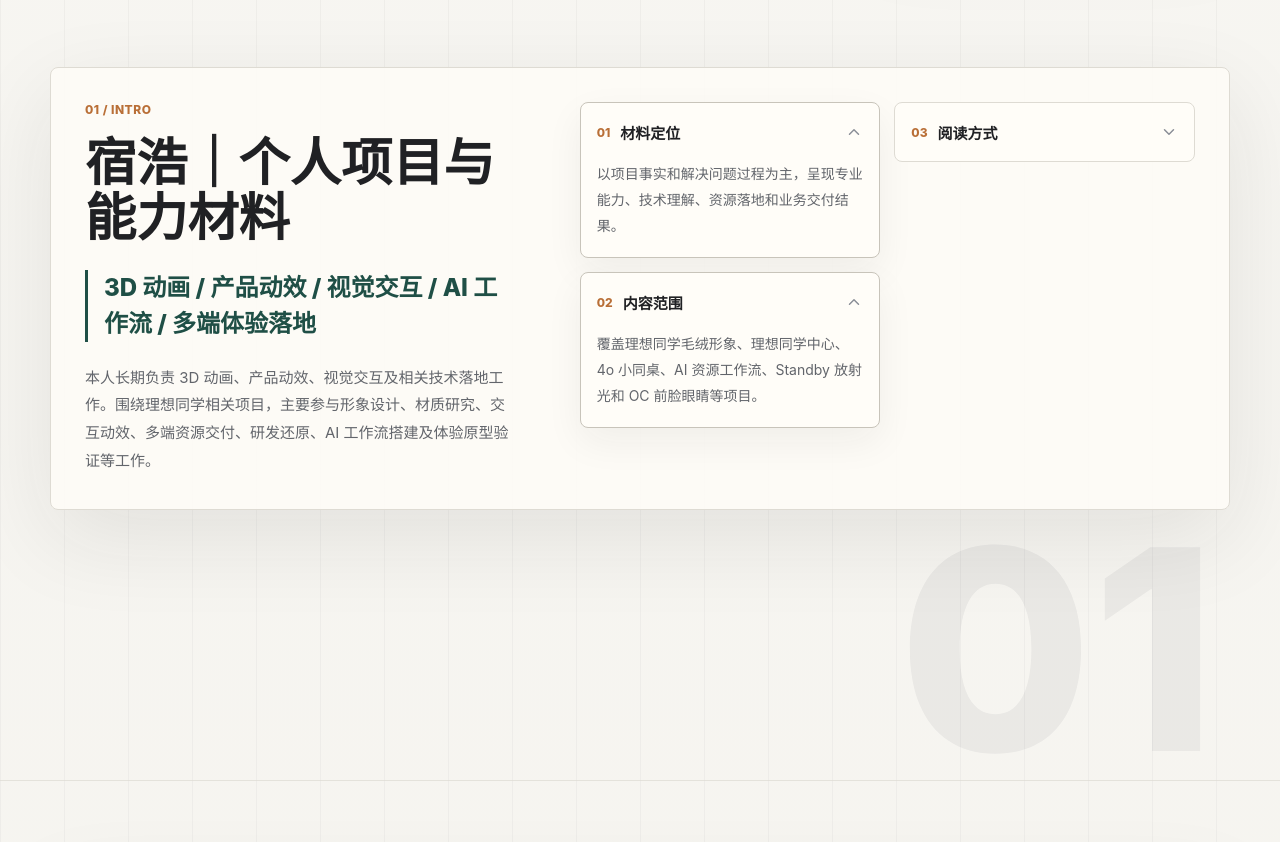
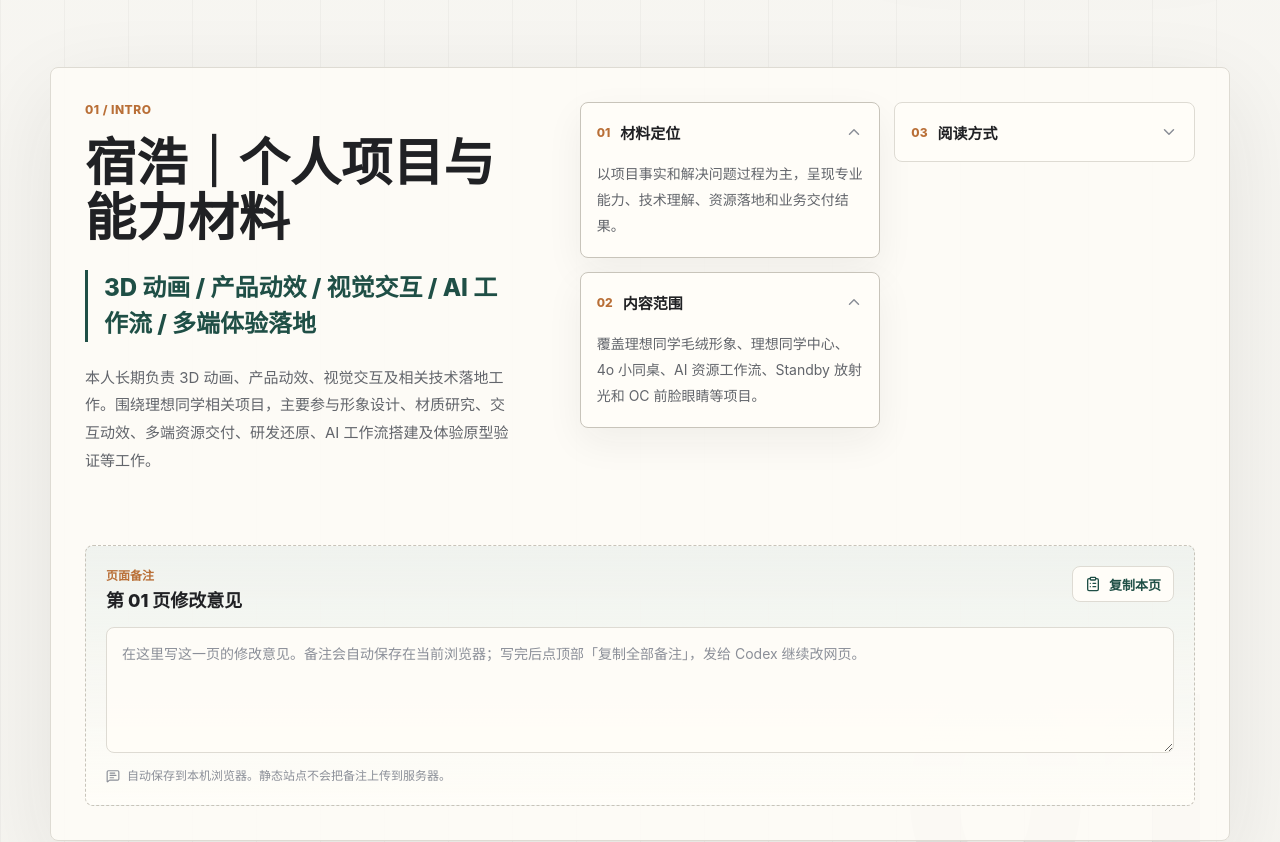
Before and after one commit to soonoi1/suhaowork, a React (Vite) app: page / in a window 1280 px wide. Shown: the part 820-1662 px from the top of the page. Built offline with nearby package versions, Linux system fonts and the light colour scheme.

Commit message:
Add per-page review notes

```diff
--- a/src/App.jsx
+++ b/src/App.jsx
@@ -1,10 +1,13 @@
-import { useMemo, useState } from "react";
+import { useEffect, useMemo, useState } from "react";
 import {
   ArrowUpRight,
   ChevronDown,
   CircleDot,
+  ClipboardCheck,
+  ClipboardList,
   Layers3,
   Menu,
+  MessageSquareText,
   X,
 } from "lucide-react";
 
@@ -404,6 +407,42 @@ function pad(value) {
   return String(value).padStart(2, "0");
 }
 
+const NOTES_STORAGE_KEY = "suhaowork-review-notes-v1";
+
+function loadStoredNotes() {
+  if (typeof window === "undefined") return {};
+
+  try {
+    const saved = window.localStorage.getItem(NOTES_STORAGE_KEY);
+    return saved ? JSON.parse(saved) : {};
+  } catch {
+    return {};
+  }
+}
+
+function formatAllNotes(notes) {
+  const filledNotes = pages
+    .map((page, index) => ({
+      index,
+      title: page.title,
+      note: (notes[index] || "").trim(),
+    }))
+    .filter((item) => item.note);
+
+  if (!filledNotes.length) {
+    return "当前没有填写任何页面备注。";
+  }
+
+  return filledNotes
+    .map((item) => `第 ${pad(item.index + 1)} 页｜${item.title}\n${item.note}`)
+    .join("\n\n---\n\n");
+}
+
+function formatPageNote(page, index, note) {
+  const value = note.trim() || "当前页尚未填写备注。";
+  return `第 ${pad(index + 1)} 页｜${page.title}\n${value}`;
+}
+
 function DetailCard({ item, index }) {
   const [open, setOpen] = useState(index < 2);
 
@@ -423,7 +462,33 @@ function DetailCard({ item, index }) {
   );
 }
 
-function PageSection({ page, index }) {
+function NotesPanel({ page, index, note, onNoteChange, onCopyNote, copied }) {
+  return (
+    <aside className="notes-panel" aria-label={`第 ${pad(index + 1)} 页备注`}>
+      <div className="notes-head">
+        <div>
+          <p className="notes-kicker">页面备注</p>
+          <h3>第 {pad(index + 1)} 页修改意见</h3>
+        </div>
+        <button className="note-copy-button" type="button" onClick={() => onCopyNote(index)}>
+          {copied ? <ClipboardCheck size={16} /> : <ClipboardList size={16} />}
+          {copied ? "已复制" : "复制本页"}
+        </button>
+      </div>
+      <textarea
+        value={note}
+        onChange={(event) => onNoteChange(index, event.target.value)}
+        placeholder="在这里写这一页的修改意见。备注会自动保存在当前浏览器；写完后点顶部「复制全部备注」，发给 Codex 继续改网页。"
+      />
+      <p className="notes-helper">
+        <MessageSquareText size={14} aria-hidden="true" />
+        自动保存到本机浏览器。静态站点不会把备注上传到服务器。
+      </p>
+    </aside>
+  );
+}
+
+function PageSection({ page, index, note, onNoteChange, onCopyNote, copied }) {
   const firstColumn = page.points.slice(0, Math.ceil(page.points.length / 2));
   const secondColumn = page.points.slice(Math.ceil(page.points.length / 2));
 
@@ -455,6 +520,14 @@ function PageSection({ page, index }) {
             ))}
           </div>
         </div>
+        <NotesPanel
+          page={page}
+          index={index}
+          note={note}
+          onNoteChange={onNoteChange}
+          onCopyNote={onCopyNote}
+          copied={copied}
+        />
       </div>
     </section>
   );
@@ -462,7 +535,51 @@ function PageSection({ page, index }) {
 
 export function App() {
   const [navOpen, setNavOpen] = useState(false);
+  const [notes, setNotes] = useState(loadStoredNotes);
+  const [copiedTarget, setCopiedTarget] = useState("");
   const pageCount = useMemo(() => pages.length, []);
+  const notesCount = useMemo(
+    () => Object.values(notes).filter((value) => value?.trim()).length,
+    [notes],
+  );
+
+  useEffect(() => {
+    window.localStorage.setItem(NOTES_STORAGE_KEY, JSON.stringify(notes));
+  }, [notes]);
+
+  const updateNote = (index, value) => {
+    setNotes((current) => ({ ...current, [index]: value }));
+  };
+
+  const copyText = async (text, target) => {
+    try {
+      if (navigator.clipboard?.writeText) {
+        await navigator.clipboard.writeText(text);
+      } else {
+        throw new Error("Clipboard API unavailable");
+      }
+    } catch {
+      const fallback = document.createElement("textarea");
+      fallback.value = text;
+      fallback.setAttribute("readonly", "");
+      fallback.className = "clipboard-fallback";
+      document.body.appendChild(fallback);
+      fallback.select();
+      document.execCommand("copy");
+      document.body.removeChild(fallback);
+    }
+
+    setCopiedTarget(target);
+    window.setTimeout(() => setCopiedTarget(""), 1600);
+  };
+
+  const copyAllNotes = () => {
+    copyText(formatAllNotes(notes), "all");
+  };
+
+  const copyPageNote = (index) => {
+    copyText(formatPageNote(pages[index], index, notes[index] || ""), `page-${index}`);
+  };
 
   return (
     <>
@@ -476,7 +593,12 @@ export function App() {
         <div className="header-meta">
           <span>Text Deck</span>
           <span>{pageCount} pages</span>
+          <span>{notesCount} notes</span>
         </div>
+        <button className="copy-all-button" type="button" onClick={copyAllNotes}>
+          {copiedTarget === "all" ? <ClipboardCheck size={16} /> : <ClipboardList size={16} />}
+          {copiedTarget === "all" ? "已复制备注" : "复制全部备注"}
+        </button>
         <button
           className="menu-button"
           type="button"
@@ -524,7 +646,15 @@ export function App() {
         </section>
 
         {pages.map((page, index) => (
-          <PageSection page={page} index={index} key={page.eyebrow} />
+          <PageSection
+            page={page}
+            index={index}
+            key={page.eyebrow}
+            note={notes[index] || ""}
+            onNoteChange={updateNote}
+            onCopyNote={copyPageNote}
+            copied={copiedTarget === `page-${index}`}
+          />
         ))}
       </main>
     </>
--- a/src/styles.css
+++ b/src/styles.css
@@ -57,7 +57,7 @@ a {
   right: 0;
   z-index: 50;
   display: grid;
-  grid-template-columns: 1fr auto auto;
+  grid-template-columns: 1fr auto auto auto;
   gap: 18px;
   align-items: center;
   padding: 16px clamp(18px, 4vw, 52px);
@@ -115,6 +115,33 @@ a {
   background: var(--paper);
   color: var(--ink);
   cursor: pointer;
+}
+
+.copy-all-button,
+.note-copy-button {
+  display: inline-flex;
+  align-items: center;
+  justify-content: center;
+  gap: 8px;
+  min-height: 36px;
+  border: 1px solid var(--line);
+  border-radius: 8px;
+  background: var(--paper);
+  color: var(--accent);
+  cursor: pointer;
+  font-size: 13px;
+  font-weight: 760;
+  white-space: nowrap;
+}
+
+.copy-all-button {
+  padding: 0 13px;
+}
+
+.copy-all-button:hover,
+.note-copy-button:hover {
+  border-color: var(--line-strong);
+  background: var(--accent-soft);
 }
 
 .toc {
@@ -417,6 +444,88 @@ a {
   padding: 0 16px 18px;
 }
 
+.notes-panel {
+  grid-column: 1 / -1;
+  display: grid;
+  gap: 14px;
+  margin-top: 6px;
+  padding: 20px;
+  border: 1px dashed var(--line-strong);
+  border-radius: 8px;
+  background:
+    linear-gradient(180deg, rgba(227, 235, 231, 0.52), rgba(255, 253, 248, 0.92));
+}
+
+.notes-head {
+  display: flex;
+  align-items: start;
+  justify-content: space-between;
+  gap: 16px;
+}
+
+.notes-kicker {
+  margin: 0 0 6px;
+  color: var(--warm);
+  font-size: 12px;
+  font-weight: 820;
+}
+
+.notes-head h3 {
+  margin: 0;
+  color: var(--ink);
+  font-size: 18px;
+  font-weight: 760;
+  line-height: 1.35;
+}
+
+.note-copy-button {
+  flex: 0 0 auto;
+  padding: 0 12px;
+}
+
+.notes-panel textarea {
+  width: 100%;
+  min-height: 126px;
+  resize: vertical;
+  padding: 14px 15px;
+  border: 1px solid var(--line);
+  border-radius: 8px;
+  outline: none;
+  background: rgba(255, 253, 248, 0.92);
+  color: var(--ink);
+  font: inherit;
+  font-size: 14px;
+  line-height: 1.72;
+}
+
+.notes-panel textarea:focus {
+  border-color: var(--accent);
+  box-shadow: 0 0 0 3px rgba(31, 79, 70, 0.12);
+}
+
+.notes-panel textarea::placeholder {
+  color: var(--soft);
+}
+
+.notes-helper {
+  display: inline-flex;
+  align-items: center;
+  gap: 7px;
+  margin: 0;
+  color: var(--soft);
+  font-size: 12px;
+  line-height: 1.5;
+}
+
+.clipboard-fallback {
+  position: fixed;
+  left: -9999px;
+  top: -9999px;
+  width: 1px;
+  height: 1px;
+  opacity: 0;
+}
+
 @media (max-width: 980px) {
   .hero,
   .page-shell {
@@ -439,7 +548,8 @@ a {
 
 @media (max-width: 680px) {
   .site-header {
-    grid-template-columns: 1fr auto;
+    grid-template-columns: 1fr auto auto;
+    gap: 8px;
     padding: 12px 14px;
   }
 
@@ -499,4 +609,27 @@ a {
   .detail-card.is-open .detail-body p {
     padding: 0 14px 16px;
   }
+
+  .copy-all-button {
+    width: 36px;
+    padding: 0;
+    overflow: hidden;
+    color: transparent;
+  }
+
+  .copy-all-button svg {
+    color: var(--accent);
+  }
+
+  .notes-panel {
+    padding: 16px;
+  }
+
+  .notes-head {
+    display: grid;
+  }
+
+  .note-copy-button {
+    width: fit-content;
+  }
 }
```
